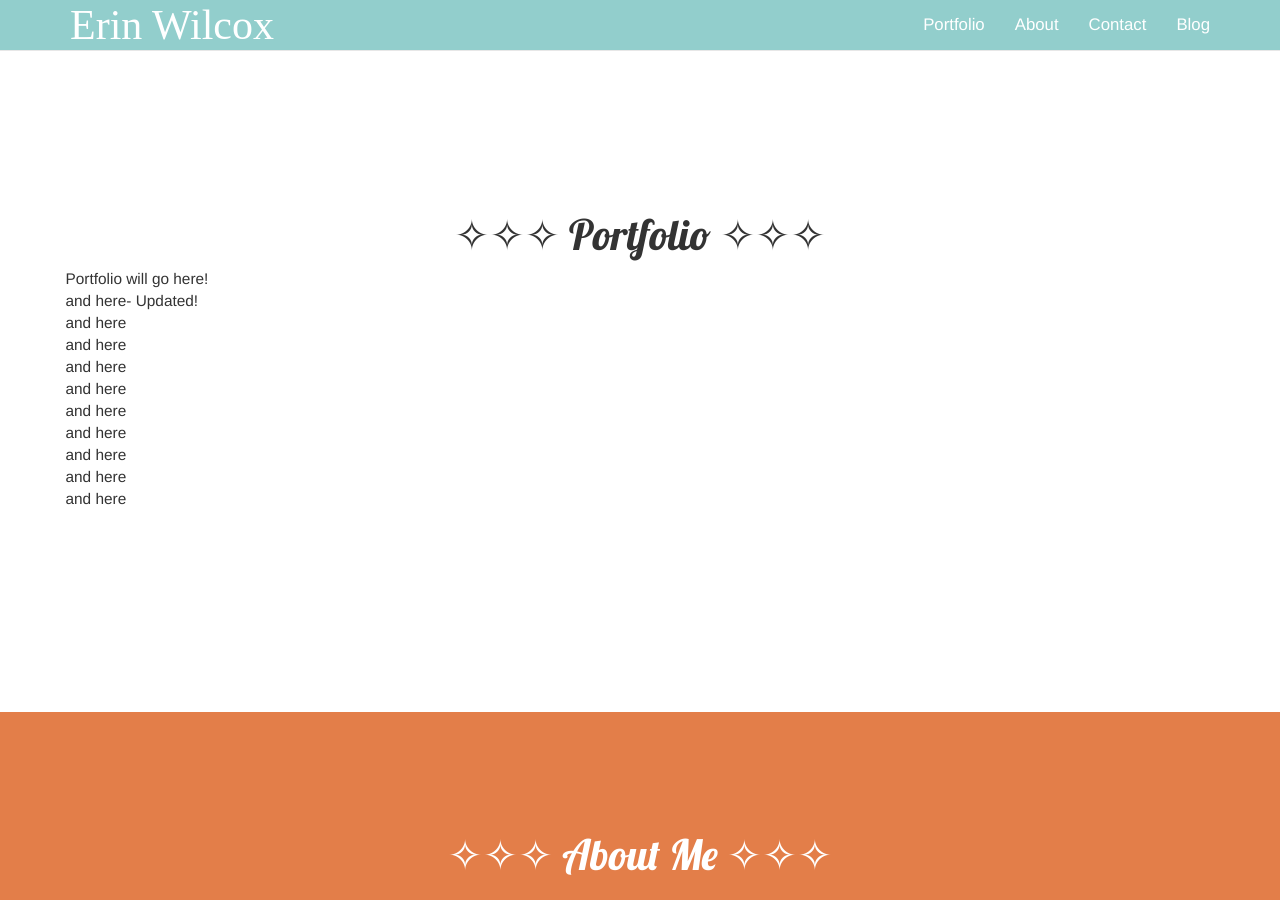
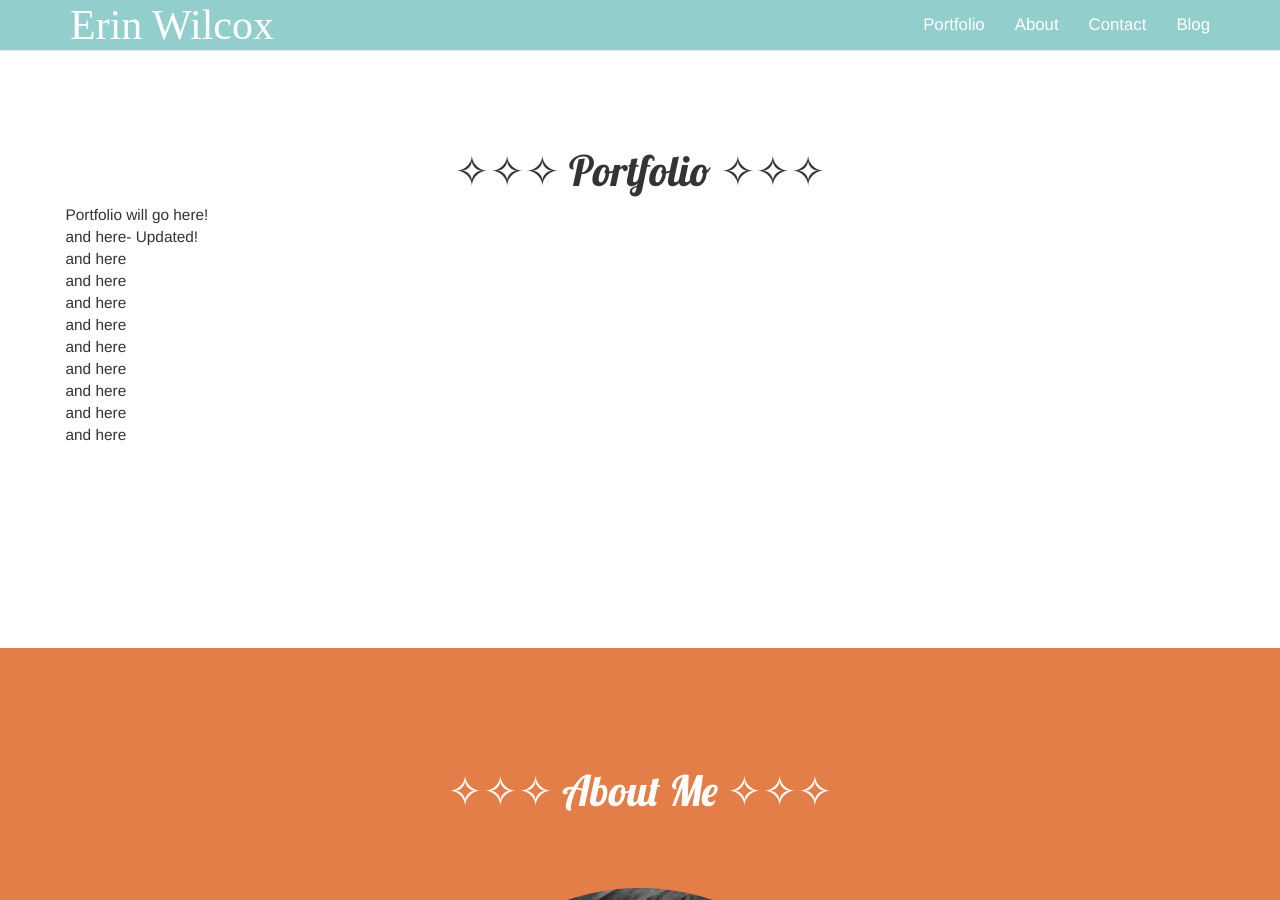
Before and after one commit to brookin8/brookin8.github.io, a Jekyll site: the page built from index.html, in a window 1280 px wide and 900 px high. Built offline with Jekyll 4.4.1, drawn with Linux system fonts in a browser that asks for light colours; nearby versions of some CDN libraries; some web fonts are replaced.

Commit message:
Fixed portfolio margin

```diff
--- a/index.html
+++ b/index.html
@@ -7,7 +7,7 @@
 		<section id="portfolio">
 				<div class = "row">
 					<div class = "col-md-12" style="text-align:center;">
-						<h1 style="text-align:center; vertical-align:center; padding-top:15%; font-family: 'Lobster', cursive;">&#x2727;&#x2727;&#x2727;  Portfolio  &#10023;&#10023;&#10023;</h1>
+						<h1 style="text-align:center; vertical-align:center; padding-top:10%; font-family: 'Lobster', cursive;">&#x2727;&#x2727;&#x2727;  Portfolio  &#10023;&#10023;&#10023;</h1>
 					</div>
 				</div>
 				<div class = "row">
```
